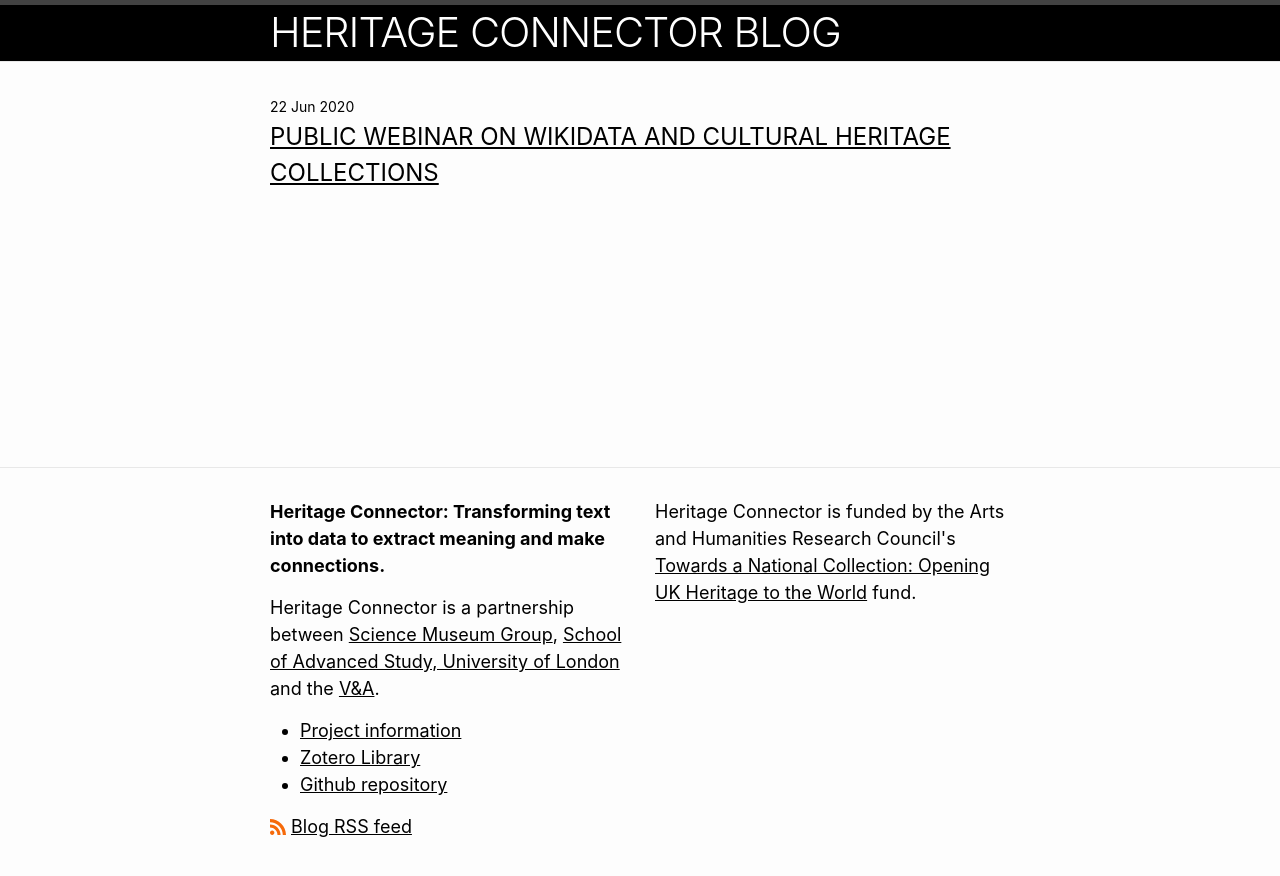
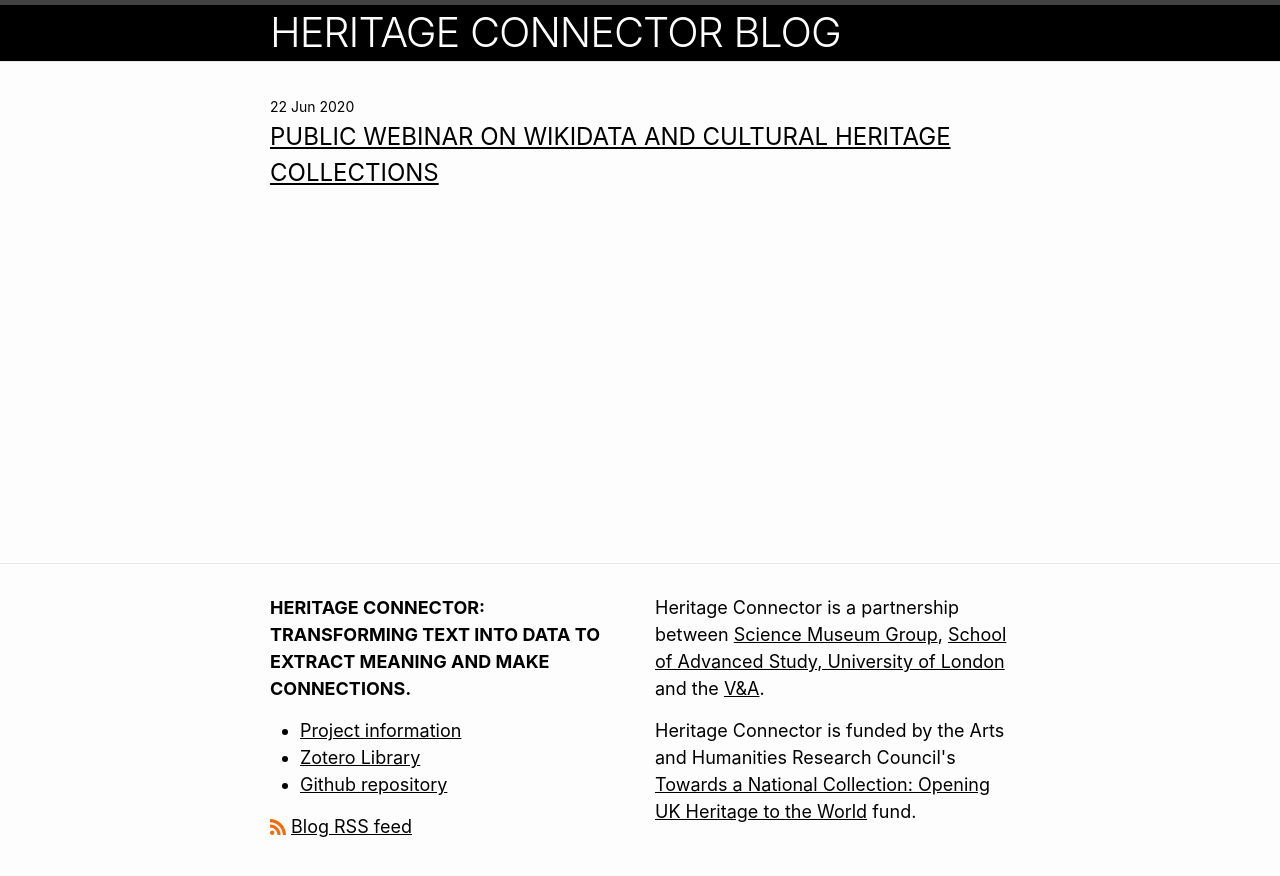
Before and after one commit to portableant/heritageconnector, a Jekyll site: the page built from README.md, in a window 1280 px wide. Shown: the top 876 px of the page. Built offline with Jekyll 4.4.1, drawn with Linux system fonts in a browser that asks for light colours; some web fonts are replaced; our own code applies the rules of GitHub Pages for plain Markdown files.

Commit message:
Update footer.html

```diff
--- a/_includes/footer.html
+++ b/_includes/footer.html
@@ -19,8 +19,7 @@
       {%- endif %}
 
 -->
-        <p style="font-weight: bold;">Heritage Connector: {{ site.description | escape }}</p>
-        <p>Heritage Connector is a partnership between <a href="https://www.sciencemuseumgroup.org.uk/">Science Museum Group</a>, <a href="https://www.sas.ac.uk">School of Advanced Study, University of London</a> and the <a href="https://www.vam.ac.uk">V&amp;A</a>.</p>
+        <p style="font-weight: bold; text-transform: uppercase;">Heritage Connector: {{ site.description | escape }}</p>
       <ul>
                     <li>
                         <a href="https://www.sciencemuseumgroup.org.uk/project/heritage-connector/">Project information</a>
```
Also changed, not shown: other parts of _includes/footer.html (+2 -1 lines).
